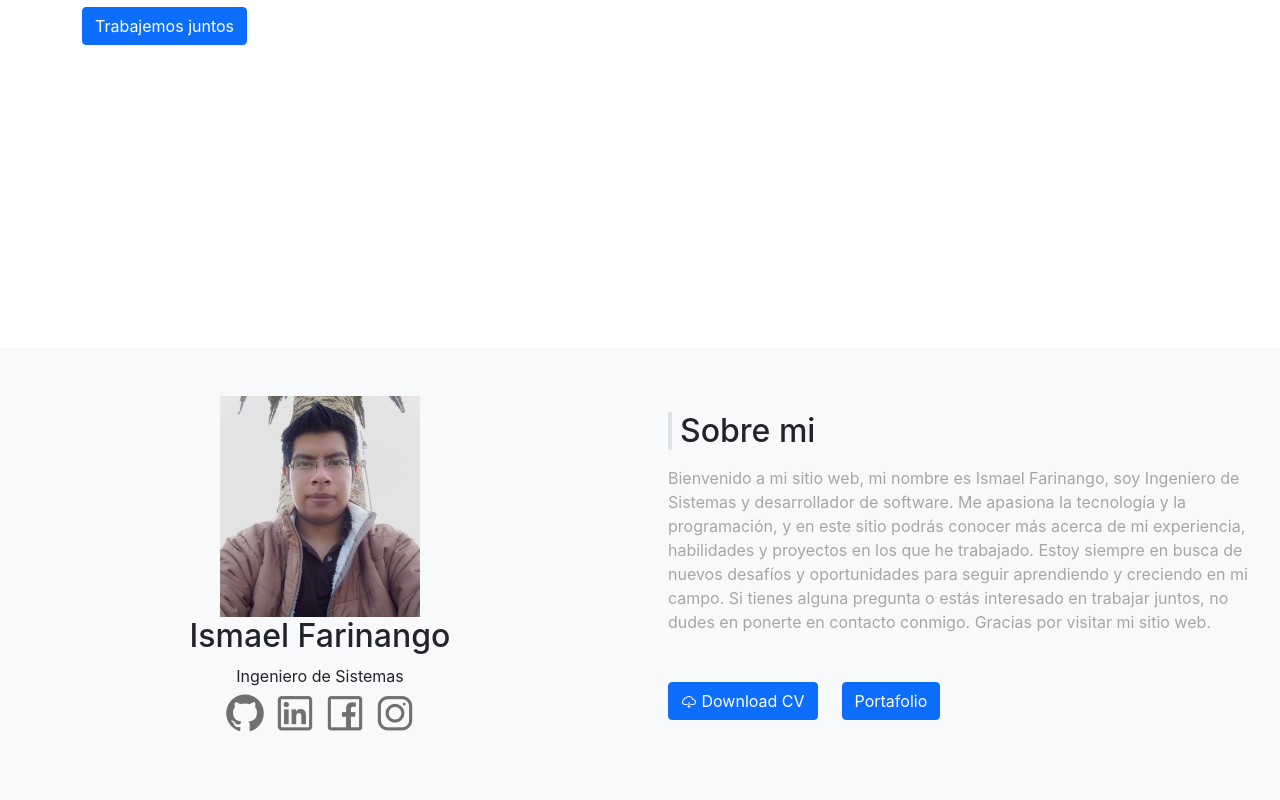
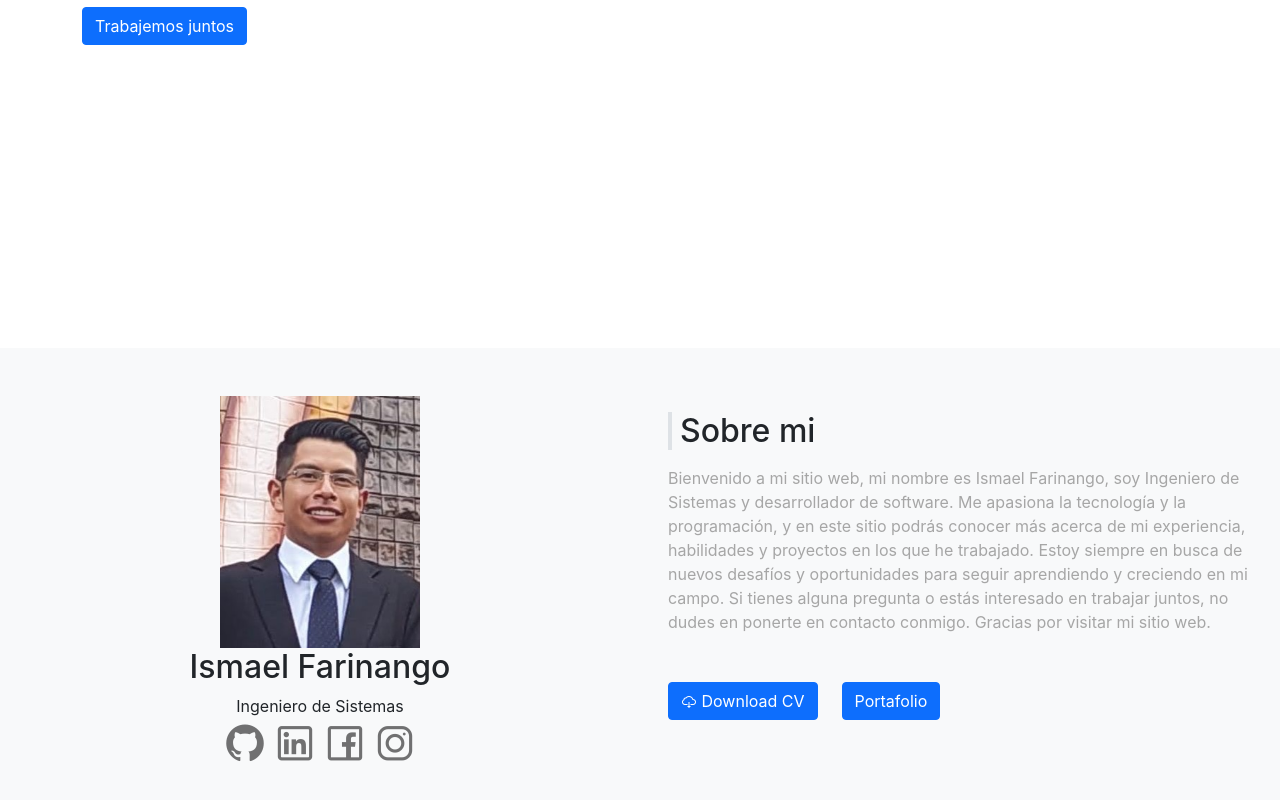
Before and after one commit to ismaelfari1996/ismael-portafolio, a React (Create React App) app: page / in a window 1280 px wide. Shown: the part 452-1252 px from the top of the page. Built offline with nearby package versions, Linux system fonts and the light colour scheme; no server answers.

Commit message:
change profile picture

```diff
--- a/src/App.css
+++ b/src/App.css
@@ -1,6 +1,10 @@
 .introduction-text {
   display: inline-block;
   padding-top: 15%;
+}
+
+html{
+  scroll-behavior: smooth;
 }
 
 .home{
--- a/src/Components/home/About.js
+++ b/src/Components/home/About.js
@@ -1,5 +1,5 @@
 import React from "react";
-import Img from "../../assets/ismael.jpg";
+import Img from "../../assets/profile.jpg";
 import ConfigValue from "../../config/config.json";
 export default function About() {
     return (
```
Also changed, not shown: src/assets/loadPageImage.jpg (deleted), src/assets/profile.jpg (added).
